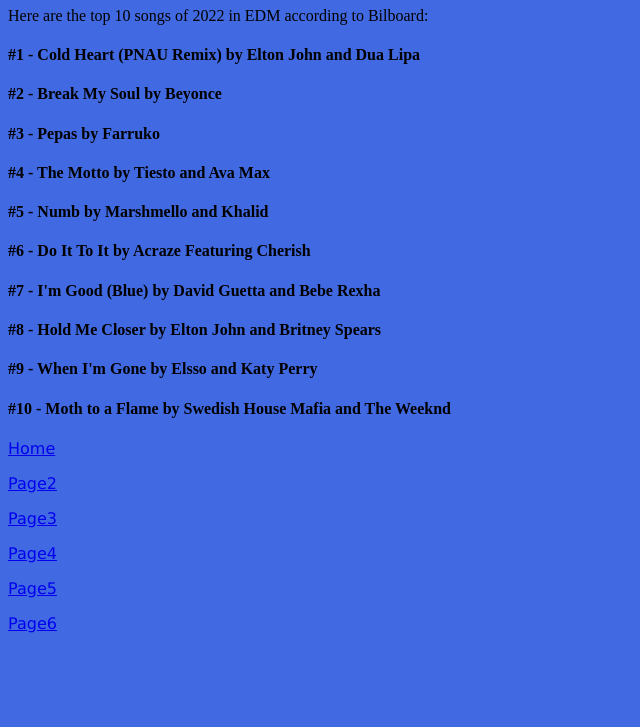
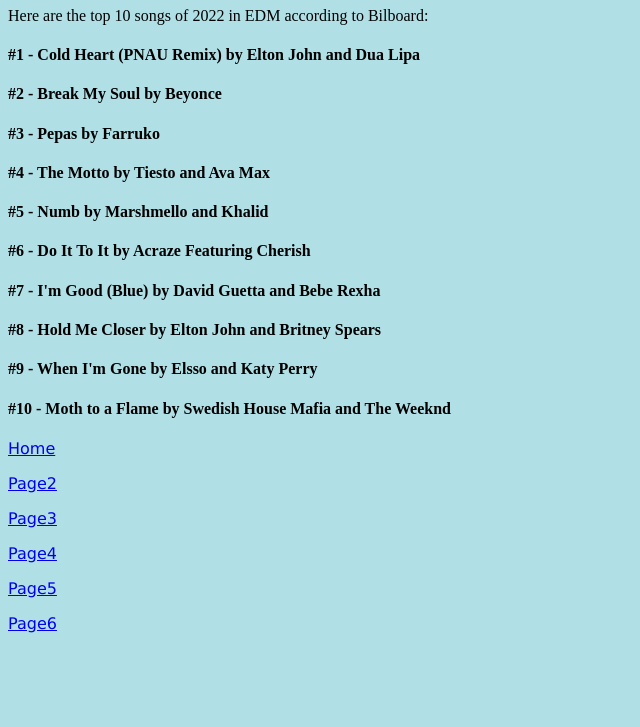
Before and after one commit to TCMG412group5/TCMG412group5.github.io, a plain HTML site: page page3.html in a window 1280 px wide. Shown: the part 73-800 px from the top of the page, without its empty margins (0-640 px from the left). Drawn offline with Linux system fonts and the light colour scheme.

Commit message:
Page 3 Edit 2
Changed color to powder blue because royal blue wasn't contrast-y enough

```diff
--- a/page3.html
+++ b/page3.html
@@ -4,7 +4,7 @@
 <head>
 <title>Page 3 - EDM</title>
 </head>
-<body style = "background-color: royalblue;">
+<body style = "background-color: powderblue;">
 
 <h1>TCMG Group 5 Project Page 3</h1>
 <p>Here are the top 10 songs of 2022 in EDM according to Bilboard:</p>
```
